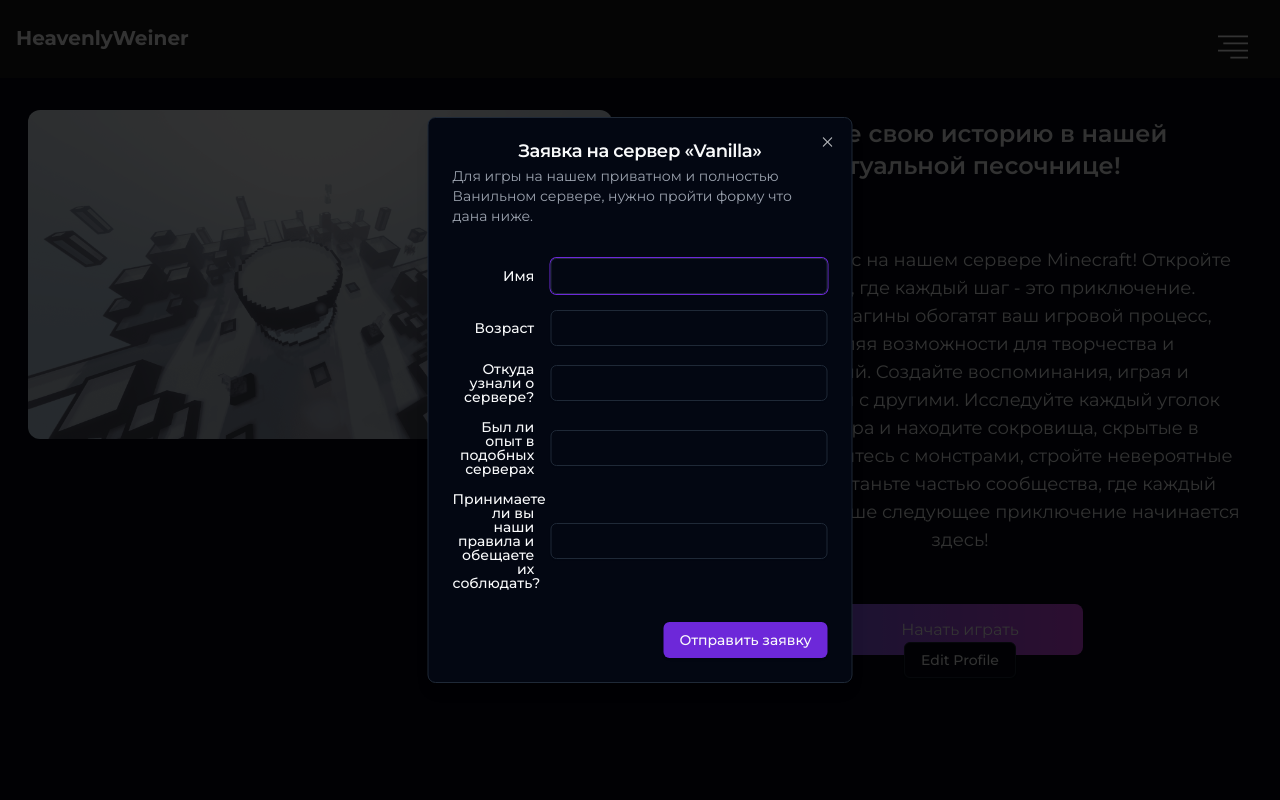
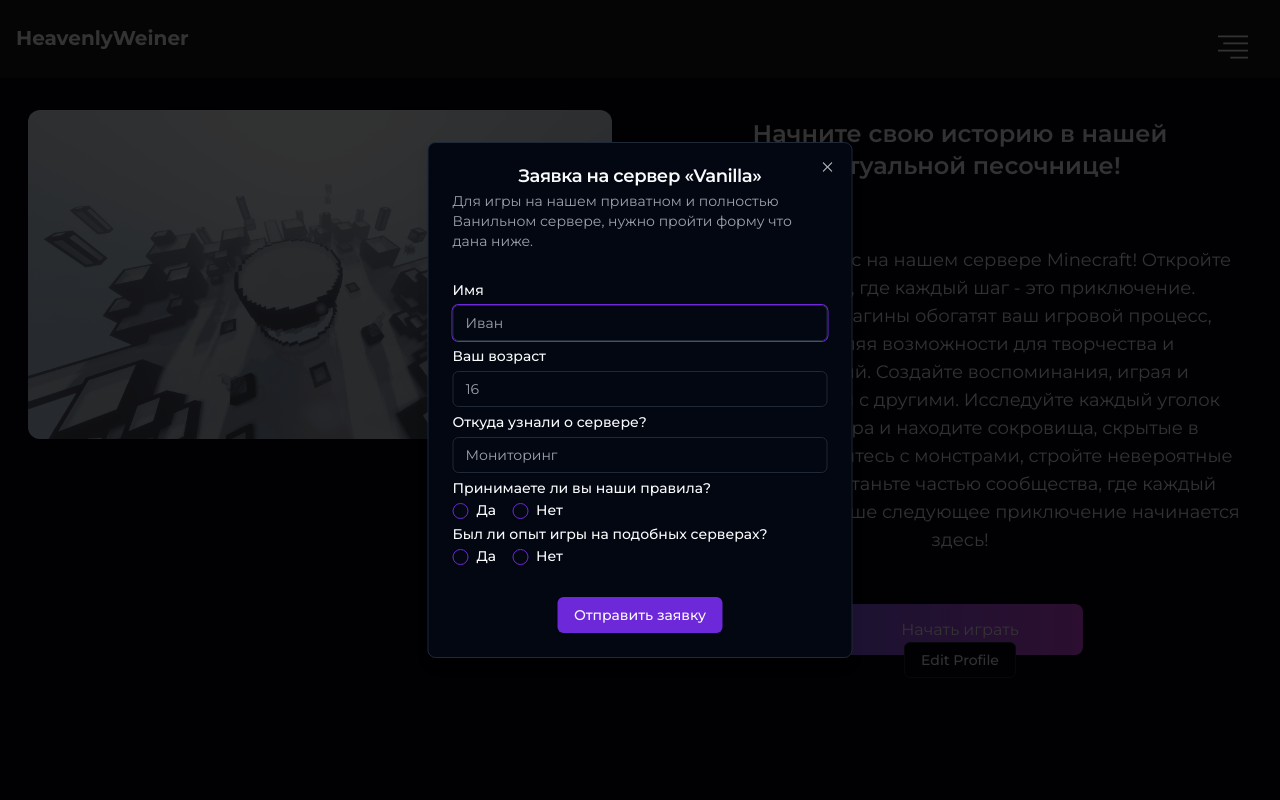
Before and after one commit to Z1ppzy/bigweb, a React (Vite) app: page / in a window 1280 px wide. Both pictures are taken after a click on the button "Edit Profile". Shown: the top 800 px of the page. Built offline with nearby package versions, Linux system fonts and the light colour scheme.

Commit message:
added style for ModalFormVanilla

```diff
--- a/package.json
+++ b/package.json
@@ -19,6 +19,7 @@
     "@radix-ui/react-dropdown-menu": "^2.0.6",
     "@radix-ui/react-icons": "^1.3.0",
     "@radix-ui/react-label": "^2.0.2",
+    "@radix-ui/react-radio-group": "^1.1.3",
     "@radix-ui/react-select": "^2.0.0",
     "@radix-ui/react-slot": "^1.0.2",
     "@radix-ui/react-switch": "^1.0.3",
--- a/src/components/FormVanilla.tsx
+++ b/src/components/FormVanilla.tsx
@@ -10,6 +10,7 @@ import {
 } from '@/components/ui/dialog';
 import { Input } from '@/components/ui/input';
 import { Label } from '@/components/ui/label';
+import { RadioGroup, RadioGroupItem } from '@/components/ui/radio-group';
 
 export default function FormVanilla() {
   return (
@@ -26,62 +27,50 @@ export default function FormVanilla() {
               пройти форму что дана ниже.
             </DialogDescription>
           </DialogHeader>
-          <div className='grid gap-4 py-4'>
-            <div className='grid grid-cols-4 items-center gap-4'>
-              <Label htmlFor='name' className='text-right'>
-                Имя
+          <div className='py-4'>
+            <div className='flex flex-col gap-2'>
+              <div className='flex flex-col gap-2'>
+                <Label htmlFor='name'>Имя</Label>
+                <Input id='name' placeholder='Иван' />
+              </div>
+              <div className='flex flex-col gap-2'>
+                <Label htmlFor='name'>Ваш возраст</Label>
+                <Input id='name' placeholder='16' />
+              </div>
+              <Label htmlFor='info'>Откуда узнали о сервере?</Label>
+              <Input id='info' placeholder='Мониторинг' />
+              <Label>Принимаете ли вы наши правила?</Label>
+              <RadioGroup defaultValue='comfortable' id='rules'>
+                <div className='flex flex-row gap-4'>
+                  <div className='flex flex-row gap-2'>
+                    <RadioGroupItem value='yes' id='r1' />
+                    <Label htmlFor='r1'>Да</Label>
+                  </div>
+                  <div className='flex flex-row gap-2'>
+                    <RadioGroupItem value='no' id='r2' />
+                    <Label htmlFor='r2'>Нет</Label>
+                  </div>
+                </div>
+              </RadioGroup>
+              <Label>
+                Был ли опыт игры на подобных серверах?
               </Label>
-              <Input
-                id='name'
-                autoComplete='off'
-
-                className='col-span-3'
-              />
-            </div>
-            <div className='grid grid-cols-4 items-center gap-4'>
-              <Label htmlFor='old' className='text-right'>
-                Возраст
-              </Label>
-              <Input
-                id='old'
-                autoComplete='off'
-                className='col-span-3'
-              />
-            </div>
-            <div className='grid grid-cols-4 items-center gap-4'>
-              <Label htmlFor='info' className='text-right'>
-                Откуда узнали о сервере?
-              </Label>
-              <Input
-                id='info'
-                autoComplete='off'
-                className='col-span-3'
-              />
-            </div>
-            <div className='grid grid-cols-4 items-center gap-4'>
-              <Label htmlFor='exp' className='text-right'>
-                Был ли опыт в подобных серверах
-              </Label>
-              <Input
-                id='exp'
-                autoComplete='off'
-                className='col-span-3'
-              />
-            </div>
-            <div className='grid grid-cols-4 items-center gap-4'>
-              <Label htmlFor='username' className='text-right'>
-              Принимаете ли вы наши правила и обещаете их соблюдать?
-              </Label>
-              <Input
-                id='username'
-                autoComplete='off'
-                className='col-span-3'
-              />
+              <RadioGroup defaultValue='comfortable'>
+                <div className='flex flex-row gap-4'>
+                  <div className='flex flex-row gap-2'>
+                    <RadioGroupItem value='yes' id='r1' />
+                    <Label htmlFor='r1'>Да</Label>
+                  </div>
+                  <div className='flex flex-row gap-2'>
+                    <RadioGroupItem value='no' id='r2' />
+                    <Label htmlFor='r2'>Нет</Label>
+                  </div>
+                </div>
+              </RadioGroup>
             </div>
           </div>
-
           <DialogFooter>
-            <Button type='submit'>Отправить заявку</Button>
+            <Button>Отправить заявку</Button>
           </DialogFooter>
         </DialogContent>
       </Dialog>
--- a/src/components/ui/dialog.tsx
+++ b/src/components/ui/dialog.tsx
@@ -71,7 +71,7 @@ const DialogFooter = ({
 }: React.HTMLAttributes<HTMLDivElement>) => (
   <div
     className={cn(
-      "flex flex-col-reverse sm:flex-row sm:justify-end sm:space-x-2",
+      "flex flex-col-reverse sm:flex-row sm:justify-center sm:space-x-2",
       className
     )}
     {...props}
--- /dev/null
+++ b/src/components/ui/radio-group.tsx
@@ -0,0 +1,42 @@
+import * as React from "react"
+import { CheckIcon } from "@radix-ui/react-icons"
+import * as RadioGroupPrimitive from "@radix-ui/react-radio-group"
+
+import { cn } from "@/lib/utils"
+
+const RadioGroup = React.forwardRef<
+  React.ElementRef<typeof RadioGroupPrimitive.Root>,
+  React.ComponentPropsWithoutRef<typeof RadioGroupPrimitive.Root>
+>(({ className, ...props }, ref) => {
+  return (
+    <RadioGroupPrimitive.Root
+      className={cn("grid gap-2", className)}
+      {...props}
+      ref={ref}
+    />
+  )
+})
+RadioGroup.displayName = RadioGroupPrimitive.Root.displayName
+
+const RadioGroupItem = React.forwardRef<
+  React.ElementRef<typeof RadioGroupPrimitive.Item>,
+  React.ComponentPropsWithoutRef<typeof RadioGroupPrimitive.Item>
+>(({ className, ...props }, ref) => {
+  return (
+    <RadioGroupPrimitive.Item
+      ref={ref}
+      className={cn(
+        "aspect-square h-4 w-4 rounded-full border border-primary text-primary shadow focus:outline-none focus-visible:ring-1 focus-visible:ring-ring disabled:cursor-not-allowed disabled:opacity-50",
+        className
+      )}
+      {...props}
+    >
+      <RadioGroupPrimitive.Indicator className="flex items-center justify-center">
+        <CheckIcon className="h-3.5 w-3.5 fill-primary" />
+      </RadioGroupPrimitive.Indicator>
+    </RadioGroupPrimitive.Item>
+  )
+})
+RadioGroupItem.displayName = RadioGroupPrimitive.Item.displayName
+
+export { RadioGroup, RadioGroupItem }
```
Also changed, not shown: 1 other file (tests, documents, lock files or other folders).
